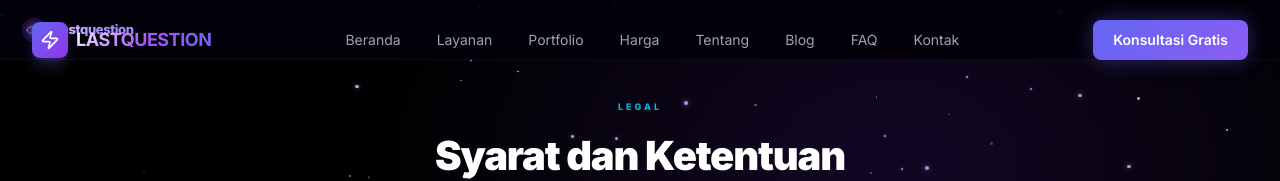
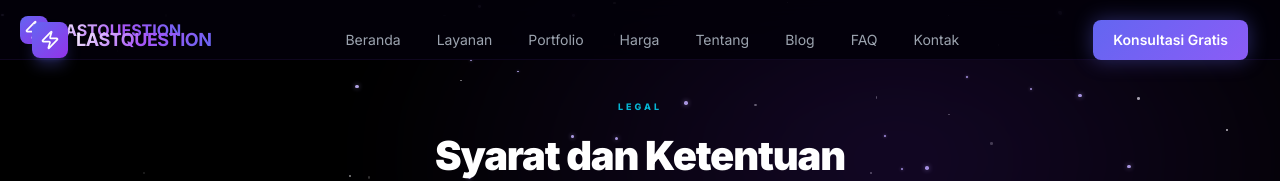
Before and after one commit to pediaboy/lastquestion, a Next.js app: page /sk in a window 1280 px wide. Shown: the top 181 px of the page. Built offline with nearby package versions, Linux system fonts and the light colour scheme.

Commit message:
fix: simplify Logo component

```diff
--- a/app/components/Logo.tsx
+++ b/app/components/Logo.tsx
@@ -1,56 +1,14 @@
-interface LogoProps { size?: 'sm' | 'md' | 'lg'; showText?: boolean }
+import Link from 'next/link'
+import { Zap } from 'lucide-react'
 
-export default function Logo({ size = 'md', showText = true }: LogoProps) {
-  const dims = { sm: 28, md: 36, lg: 48 }[size]
-  const fs   = { sm: 13, md: 16, lg: 22 }[size]
-
+export default function Logo({ size = 'md' }: { size?: 'sm' | 'md' | 'lg' }) {
+  const sizes = { sm: 'w-7 h-7', md: 'w-9 h-9', lg: 'w-12 h-12' }
   return (
-    <div style={{ display: 'flex', alignItems: 'center', gap: 10 }}>
-      {/* SVG mark — stylized 'LQ' as a minimal galaxy eye */}
-      <svg width={dims} height={dims} viewBox="0 0 48 48" fill="none">
-        <defs>
-          <radialGradient id="lq-grad" cx="50%" cy="50%" r="50%">
-            <stop offset="0%" stopColor="#c4b5fd" />
-            <stop offset="60%" stopColor="#7c3aed" />
-            <stop offset="100%" stopColor="#4c1d95" />
-          </radialGradient>
-          <radialGradient id="lq-glow" cx="50%" cy="50%" r="50%">
-            <stop offset="0%" stopColor="#a78bfa" stopOpacity="0.4" />
-            <stop offset="100%" stopColor="#7c3aed" stopOpacity="0" />
-          </radialGradient>
-        </defs>
-        {/* Outer glow ring */}
-        <circle cx="24" cy="24" r="23" fill="url(#lq-glow)" />
-        {/* Main circle */}
-        <circle cx="24" cy="24" r="20" fill="url(#lq-grad)" opacity="0.15" />
-        <circle cx="24" cy="24" r="20" stroke="url(#lq-grad)" strokeWidth="1" fill="none" opacity="0.6" />
-        {/* Inner eye shape */}
-        <ellipse cx="24" cy="24" rx="12" ry="6" stroke="#c4b5fd" strokeWidth="1.2" fill="none" opacity="0.7" />
-        {/* Center dot — the 'last question' point */}
-        <circle cx="24" cy="24" r="3" fill="#e9d5ff" />
-        <circle cx="24" cy="24" r="1.2" fill="#fff" />
-        {/* Orbit particles */}
-        <circle cx="36" cy="24" r="1.2" fill="#a78bfa" opacity="0.7" />
-        <circle cx="12" cy="24" r="1.2" fill="#a78bfa" opacity="0.7" />
-        <circle cx="24" cy="36" r="0.8" fill="#7c3aed" opacity="0.5" />
-        <circle cx="24" cy="12" r="0.8" fill="#7c3aed" opacity="0.5" />
-      </svg>
-
-      {showText && (
-        <div>
-          <div style={{
-            fontSize: fs, fontWeight: 800, letterSpacing: -0.4,
-            background: 'linear-gradient(135deg, #e9d5ff 0%, #a78bfa 60%)',
-            WebkitBackgroundClip: 'text',
-            WebkitTextFillColor: 'transparent',
-            backgroundClip: 'text',
-            lineHeight: 1,
-          }}>lastquestion</div>
-          {size !== 'sm' && (
-            <div style={{ fontSize: 9, color: 'rgba(167,139,250,0.5)', letterSpacing: 2, fontWeight: 600, marginTop: 1 }}>.co</div>
-          )}
-        </div>
-      )}
-    </div>
+    <Link href="/" className="flex items-center gap-2">
+      <div className={`${sizes[size]} rounded-lg bg-gradient-to-br from-indigo-500 to-purple-600 flex items-center justify-center`}>
+        <Zap className="w-5 h-5 text-white" />
+      </div>
+      <span className="font-bold text-gradient">LASTQUESTION</span>
+    </Link>
   )
 }
```
